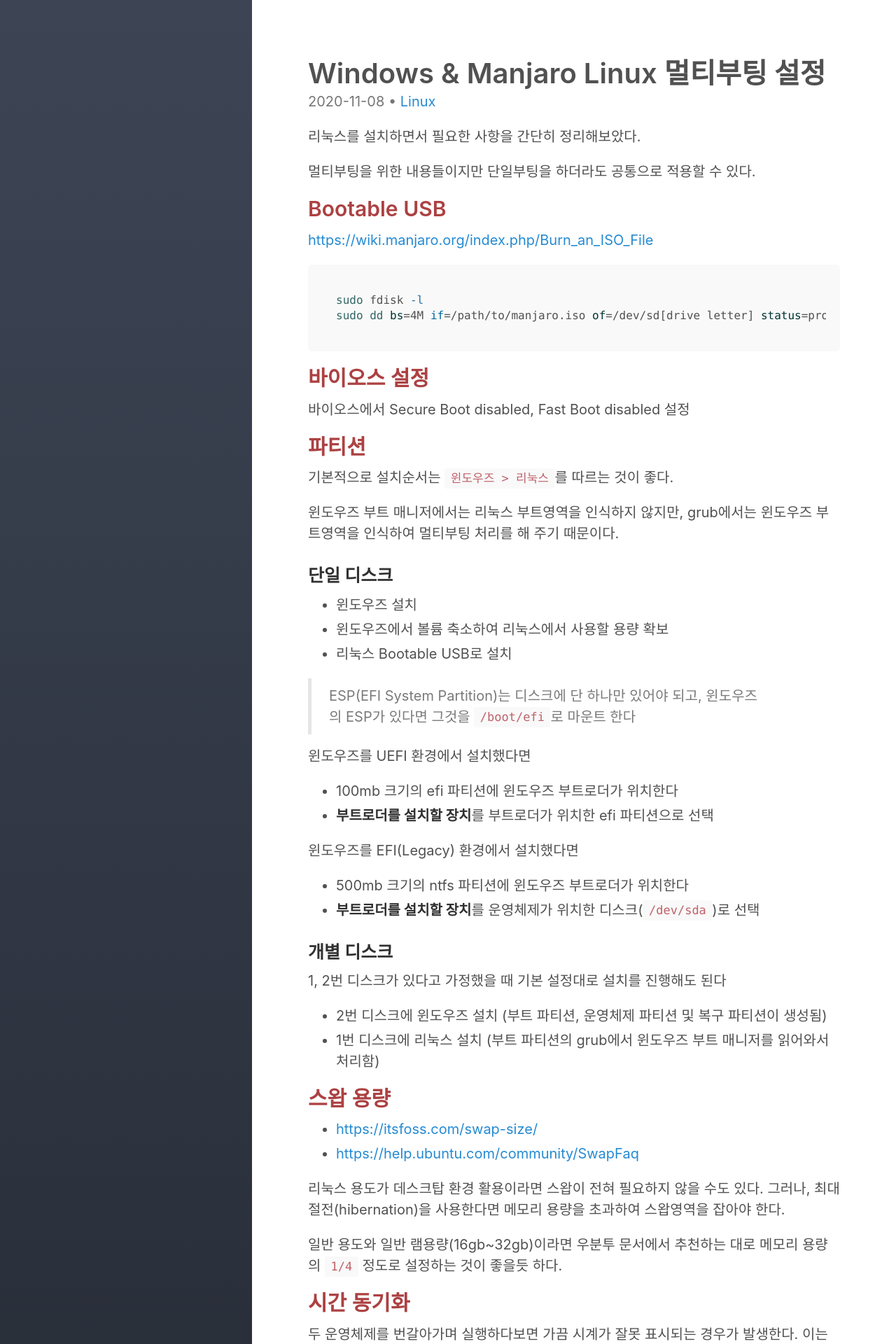
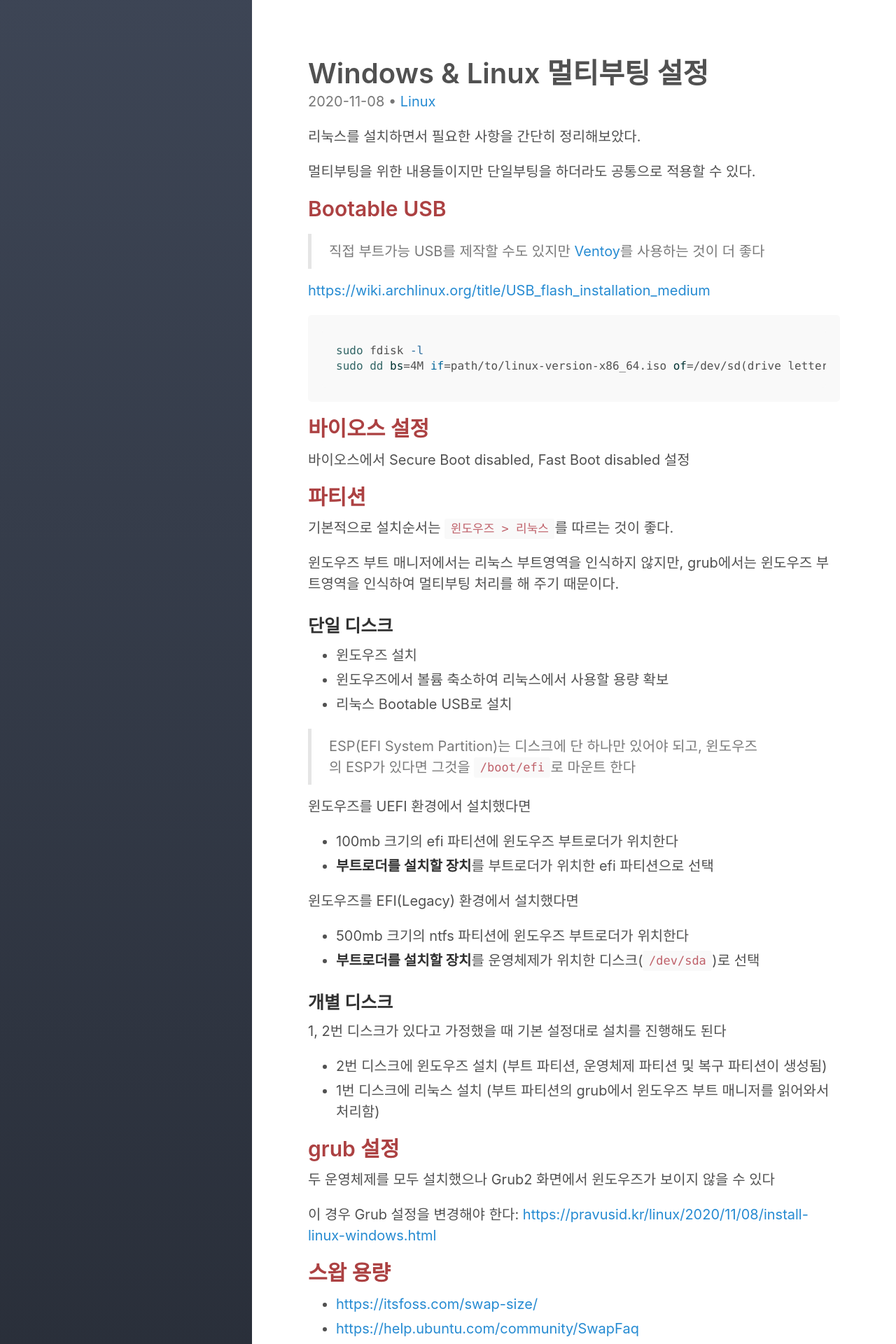
Before and after one commit to pravusid/pravusid.github.io, a Jekyll site: the page built from _posts/linux/2020/2020-11-08-install-linux-windows.md, in a window 1280 px wide. Shown: the top 1920 px of the page at 70% size. Built offline with Jekyll 4.4.1, drawn with Linux system fonts in a browser that asks for light colours; some web fonts are replaced; comment, search, counter and statistics services are not loaded.

Commit message:
update: post

````diff
--- a/_posts/linux/2020/2020-11-08-install-majaro-linux.md
+++ b/_posts/linux/2020/2020-11-08-install-linux-windows.md
@@ -1,6 +1,6 @@
 ---
 layout: post
-title: Windows & Manjaro Linux 멀티부팅 설정
+title: Windows & Linux 멀티부팅 설정
 categories:
   - Linux
 tags:
@@ -17,11 +17,13 @@
 
 ## Bootable USB
 
-<https://wiki.manjaro.org/index.php/Burn_an_ISO_File>
+> 직접 부트가능 USB를 제작할 수도 있지만 [Ventoy](https://www.ventoy.net/en/index.html)를 사용하는 것이 더 좋다
+
+<https://wiki.archlinux.org/title/USB_flash_installation_medium>
 
 ```sh
 sudo fdisk -l
-sudo dd bs=4M if=/path/to/manjaro.iso of=/dev/sd[drive letter] status=progress oflag=sync
+sudo dd bs=4M if=path/to/linux-version-x86_64.iso of=/dev/sd(drive letter) conv=fsync oflag=direct status=progress
 ```
 
 ## 바이오스 설정
@@ -60,6 +62,12 @@
 - 2번 디스크에 윈도우즈 설치 (부트 파티션, 운영체제 파티션 및 복구 파티션이 생성됨)
 - 1번 디스크에 리눅스 설치 (부트 파티션의 grub에서 윈도우즈 부트 매니저를 읽어와서 처리함)
 
+## grub 설정
+
+두 운영체제를 모두 설치했으나 Grub2 화면에서 윈도우즈가 보이지 않을 수 있다
+
+이 경우 Grub 설정을 변경해야 한다: <https://pravusid.kr/linux/2020/11/08/install-linux-windows.html>
+
 ## 스왑 용량
 
 - <https://itsfoss.com/swap-size/>
````
